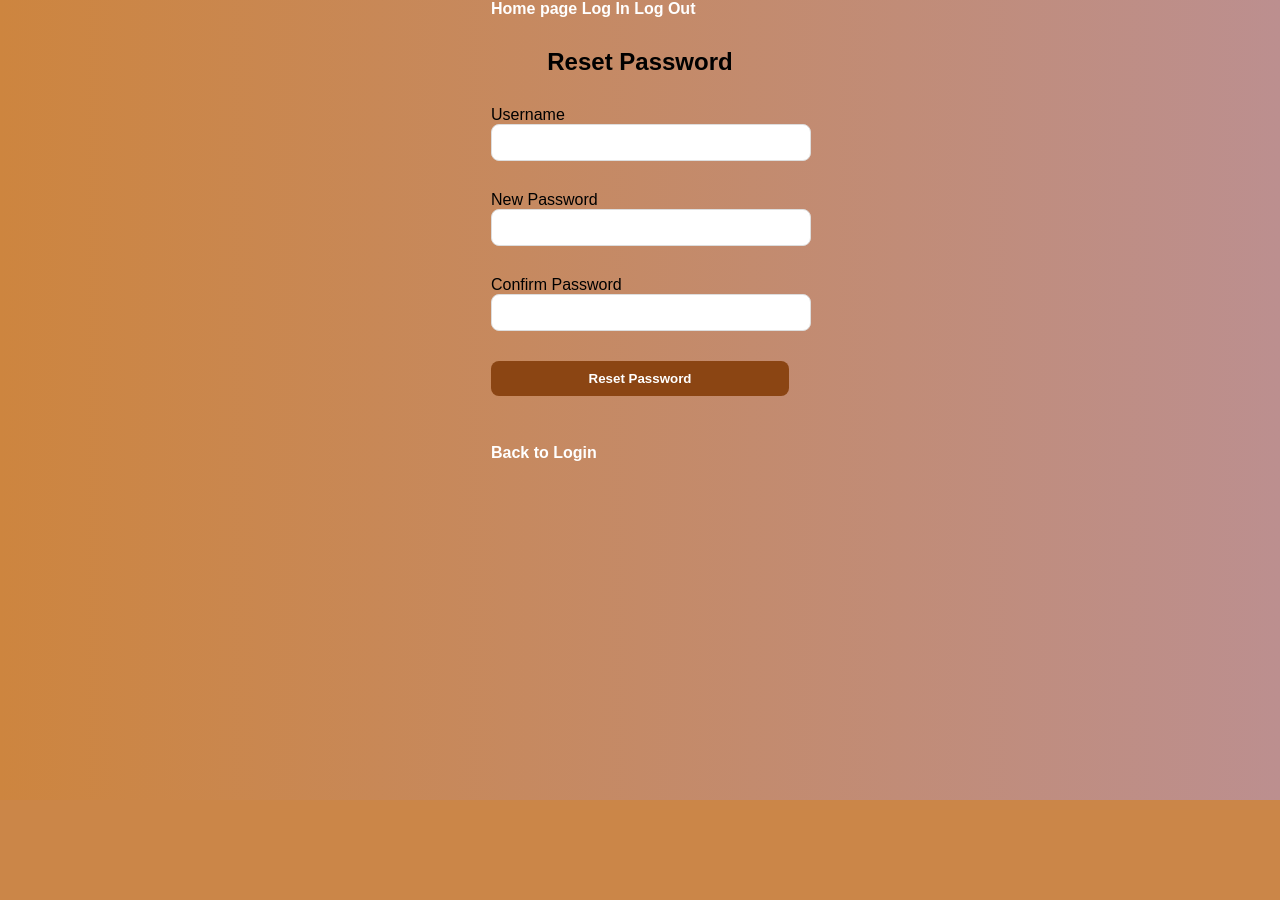
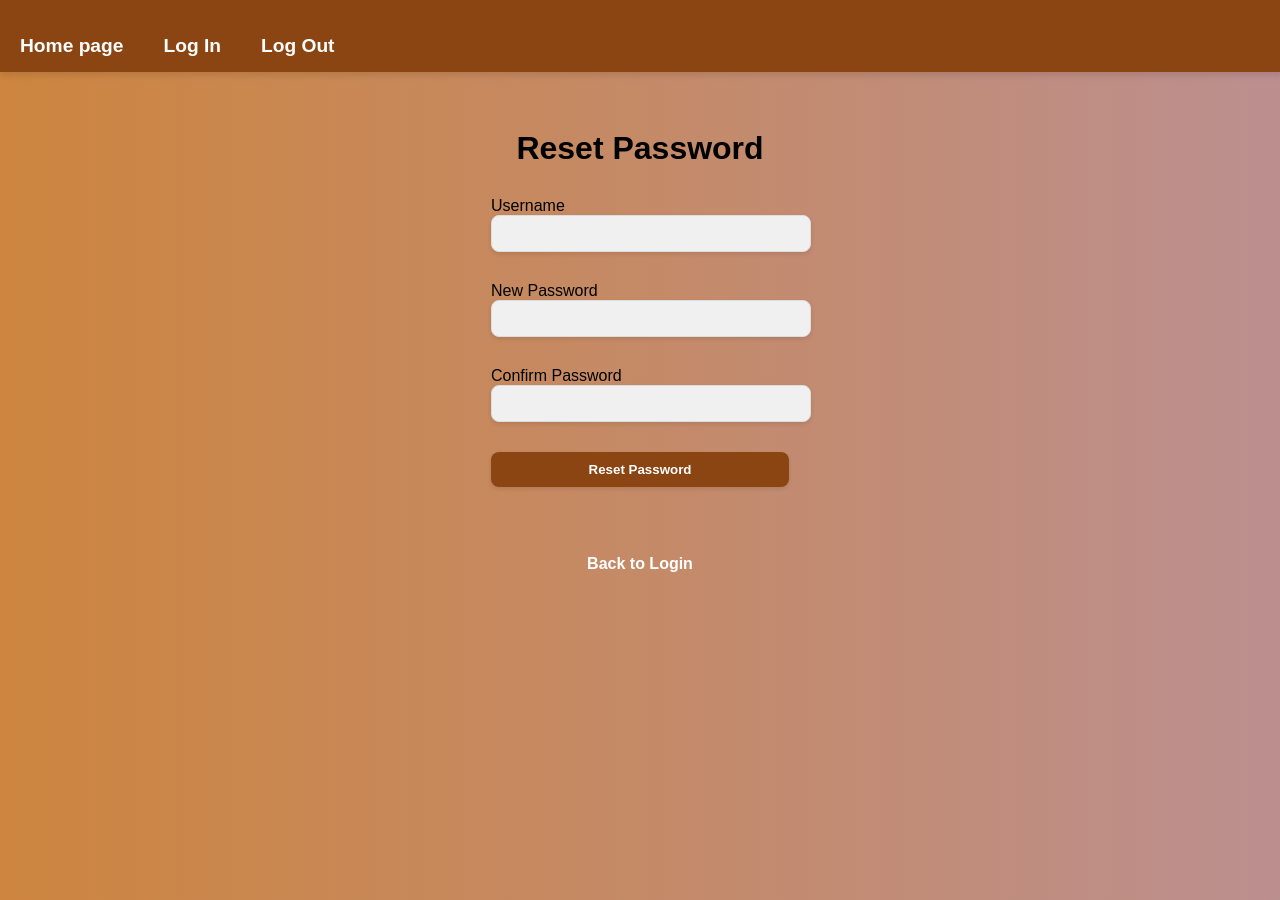
Before and after one commit to ji0yang/tc1l-10-Mindful-Murmurs-, a Flask app: page /reset_password in a window 1280 px wide. Before the commit the page ends 800 px from the top, so only its background shows below. Run offline with Flask 3, Linux system fonts and the light colour scheme; some libraries are stand-ins or nearby versions.

Commit message:
modified html and css for reset_password

```diff
--- a/static/reset_password_style.css
+++ b/static/reset_password_style.css
@@ -1,4 +1,11 @@
 body {
+    /*
+    This part sets the font,
+    uses a flexbox layout to stack everything in a column,
+    centers the items, makes the body take the full height of the screen,
+    removes any default margins, adds a nice background gradient,
+    and adds some space at the top so the content isn’t too close to the top.
+    */
     font-family: Arial, sans-serif;
     display: flex;
     flex-direction: column;
@@ -6,14 +13,29 @@ body {
     height: 100vh;
     margin: 0;
     background: linear-gradient(to right, peru, rosybrown);
+    padding-top: 100px;
+
+
 }
 
 h1 {
+    /*
+    h1 style is by centering it and giving it some space above and below.
+    */
     margin: 30px 0;
     text-align: center;
 }
 
 .content {
+    /*
+    This part styles the main content area to stack items,
+    center all of them,
+    add padding,
+    give it a white background,
+    rounded corners,
+    a soft shadow,
+    and a maximum width while still allowing it to be full width.
+    */
     display: flex;
     flex-direction: column;
     align-items: center;
@@ -26,35 +48,51 @@ h1 {
 }
 
 form > div {
+    /*
+     This part adds space below each form section to keep them from being too close together.
+    */
     margin-bottom: 30px;
 }
 
 form input[type="text"],
 form input[type="password"],
 form input[type="submit"] {
+    /* Input and Button Styles,
+    as well as the submit button,
+    by making them full width,
+    adding padding,
+    rounding the corners,
+    giving them a light gray border,
+    and making them bold.
+    */
     width: 100%;
     padding: 10px;
     border-radius: 8px;
     border: 1px solid #ddd;
     transition: all 0.3s ease;
     font-weight: bold;
-}
-
-form input[type="text"]:hover,
-form input[type="password"]:hover,
-form input[type="submit"]:hover {
-    border-color: #fff;
     background-color: #f0f0f0;
     box-shadow: 0 2px 4px rgba(0, 0, 0, 0.1);
 }
 
 form input[type="submit"] {
+    /*
+    This part gives the submit button a specific background color,
+    text color,
+    and removes the border.
+    */
     background-color: saddlebrown;
     color: white;
     border: none;
 }
 
 a {
+    /*
+    Centering the text,
+    removing underlines,
+    making the text color white,
+    and bolding the text with some space above it.
+    */
     margin-top: 20px;
     text-align: center;
     color: white;
@@ -63,6 +101,47 @@ a {
 }
 
 a:hover {
+    /*
+    It changes the link color and adds an underline when you hover over it.
+    */
     color: #0056b3;
     text-decoration: underline;
 }
+
+.navbar {
+    /*
+    This part styles the links in the navbar by setting their color,
+    removing underlines,
+    adding padding,
+    rounding the corners,
+    and making the text bold with a larger font size.
+    */
+    position: absolute;
+    top: 0;
+    left: 0;
+    background-color: saddlebrown;
+    padding: 10px;
+    display: flex;
+    justify-content: flex-start;
+    gap: 20px;
+    width: auto;
+    box-shadow: 0 4px 6px rgba(0, 0, 0, 0.1);
+    width: 98.7%
+
+}
+
+.navbar a {
+    /*
+    Styles the links in the navbar by setting their color,
+    removing underlines,
+    adding padding,
+    rounding the corners,
+    and making the text bold with a larger font size.
+    */
+    color: white;
+    text-decoration: none;
+    padding: 5px 10px;
+    border-radius: 5px;
+    font-size: 1.2em;
+    font-weight: bold;
+}
--- a/templates/reset_password.html
+++ b/templates/reset_password.html
@@ -6,11 +6,16 @@
     <title>Reset Password</title>
     <link rel="stylesheet" href="{{ url_for('static', filename='reset_password_style.css') }}">
 </head>
-<nav class="navbar navbar-expand-lg navbar-light bg-light">
-    <a class="navbar-brand" href="{{ url_for('home') }}">Home page</a>
-    <a class="navbar-brand" href="{{ url_for('login') }}">Log In</a>
-    <a class="navbar-brand" href="{{ url_for('logout') }}">Log Out</a>
+
 <body>
+    <!-- Navbar Section -->
+    <nav class="navbar navbar-expand-lg navbar-light bg-light">
+        <a class="navbar-brand" href="{{ url_for('home') }}">Home page</a>
+        <a class="navbar-brand" href="{{ url_for('login') }}">Log In</a>
+        <a class="navbar-brand" href="{{ url_for('logout') }}">Log Out</a>
+    </nav>
+
+    <!-- Body Section (Main Content) -->
     <h1>Reset Password</h1>
     <form method="POST" action="{{ url_for('reset_password') }}">
         {{ form.hidden_tag() }}
@@ -42,8 +47,8 @@
         <div>
             {{ form.submit() }}
         </div>
+    </form>
 
-    </form>
     <br>
     <a href="{{ url_for('login') }}">Back to Login</a>
 </body>
```
